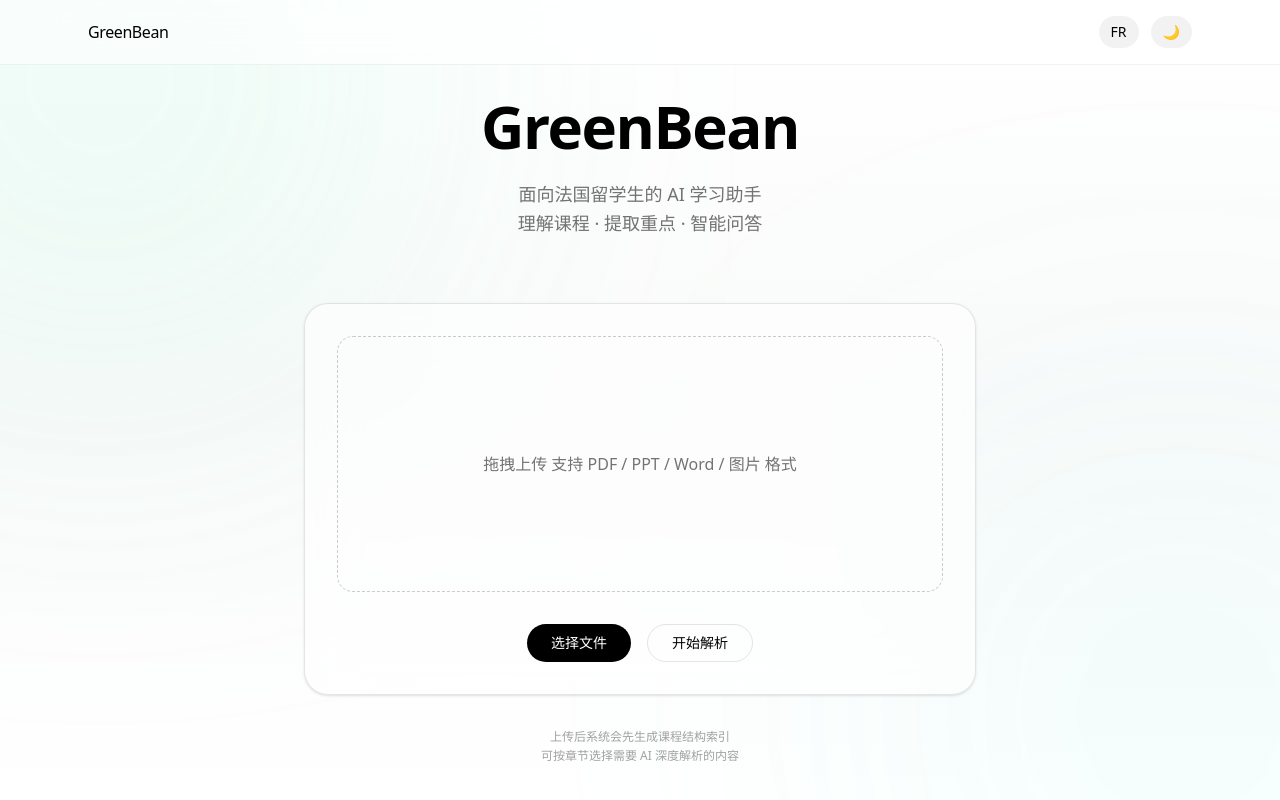
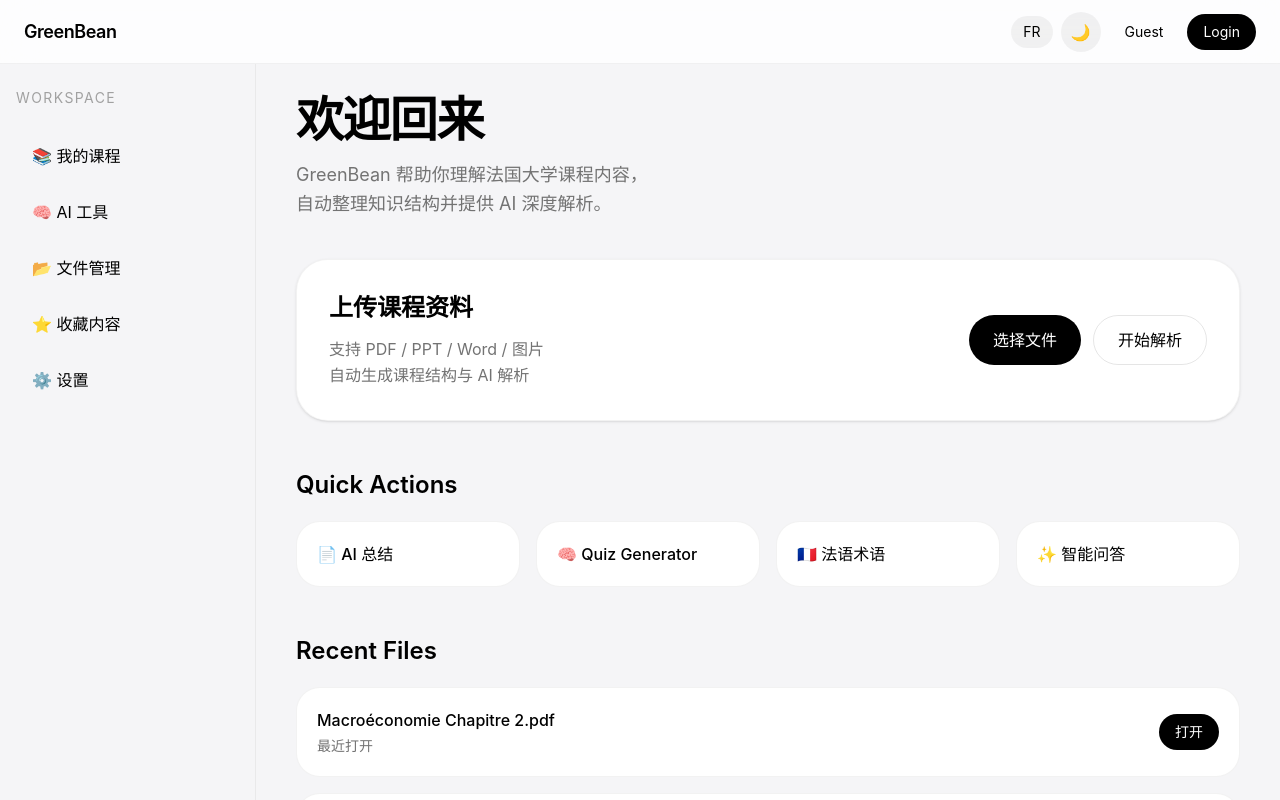
Before and after one commit to GreenBeanICE/greenbean-study-assistant, a React (Vite) app: page / in a window 1280 px wide. Shown: the top 800 px of the page. Built offline with nearby package versions, Linux system fonts and the light colour scheme.

Commit message:
更改了部分页面布局，暂存，需要先实现工作区页面后进行优化

```diff
--- a/src/App.tsx
+++ b/src/App.tsx
@@ -3,24 +3,22 @@
 import Navbar from "./components/ui/Navbar";
 
 function App() {
-  const [dark, setDark] = useState<boolean>(false);
+  // 深色模式状态
+  const [dark, setDark] = useState(false);
 
+  // 切换 dark class
   useEffect(() => {
-    if (dark) {
-      document.documentElement.classList.add("dark");
-    } else {
-      document.documentElement.classList.remove("dark");
-    }
+    document.documentElement.classList.toggle("dark", dark);
   }, [dark]);
 
   return (
-    <>
+    <div className="min-h-screen text-black dark:text-white transition-colors duration-300">
+
       <Navbar dark={dark} setDark={setDark} />
 
-      <div className="min-h-screen bg-white text-black dark:bg-black dark:text-white transition-colors">
-        <HomePage />
-      </div>
-    </>
+      <HomePage />
+
+    </div>
   );
 }
 
--- a/src/components/ui/Navbar.tsx
+++ b/src/components/ui/Navbar.tsx
@@ -6,27 +6,39 @@
   setDark: React.Dispatch<React.SetStateAction<boolean>>;
 }) {
   return (
-    <header className="w-full fixed top-0 left-0 z-50 backdrop-blur-xl bg-white/60 dark:bg-black/40 border-b border-black/5 dark:border-white/10 transition">
-      <div className="max-w-6xl mx-auto px-6 h-16 flex items-center justify-between">
+    <header className="fixed top-0 left-0 w-full h-16 z-50 backdrop-blur-xl bg-white/80 dark:bg-black/70 border-b border-black/5 dark:border-white/10">
+
+      <div className="h-full max-w-7xl mx-auto px-4 md:px-6 flex items-center justify-between">
 
         {/* Logo */}
-        <div className="font-medium tracking-tight text-black dark:text-white">
+        <div className="text-lg font-semibold tracking-tight">
           GreenBean
         </div>
 
-        <div className="flex items-center gap-3">
+        {/* 右侧 */}
+        <div className="flex items-center gap-2">
 
-          {/* 语言切换（法语） */}
-          <button className="text-sm px-3 py-1.5 rounded-full bg-black/5 dark:bg-white/10 hover:opacity-80 transition">
+          {/* 语言切换 */}
+          <button className="px-3 py-1.5 rounded-full text-sm bg-black/5 dark:bg-white/10 hover:scale-105 transition">
             FR
           </button>
 
-          {/* 深色模式切换 */}
+          {/* Dark mode */}
           <button
-            onClick={() => setDark(!dark)}
-            className="text-sm px-3 py-1.5 rounded-full bg-black/5 dark:bg-white/10 hover:scale-105 active:scale-95 transition"
+            onClick={() => setDark((prev) => !prev)}
+            className="w-10 h-10 rounded-full bg-black/5 dark:bg-white/10 hover:scale-105 transition"
           >
-            🌙
+            {dark ? "☀️" : "🌙"}
+          </button>
+
+          {/* Guest */}
+          <button className="px-4 py-2 rounded-full text-sm hover:bg-black/5 dark:hover:bg-white/10 transition">
+            Guest
+          </button>
+
+          {/* Login */}
+          <button className="px-4 py-2 rounded-full text-sm bg-black text-white dark:bg-white dark:text-black hover:scale-[1.02] transition">
+            Login
           </button>
 
         </div>
--- /dev/null
+++ b/src/components/ui/Sidebar.tsx
@@ -0,0 +1,36 @@
+function Sidebar() {
+  const items = [
+    "📚 我的课程",
+    "🧠 AI 工具",
+    "📂 文件管理",
+    "⭐ 收藏内容",
+    "⚙️ 设置",
+  ];
+
+  return (
+    <aside className="hidden md:flex w-64 flex-col border-r border-black/5 dark:border-white/10 px-4 py-6">
+
+      {/* 标题 */}
+      <div className="text-sm uppercase tracking-widest text-neutral-400 mb-6">
+        Workspace
+      </div>
+
+      {/* 菜单 */}
+      <div className="flex flex-col gap-2">
+
+        {items.map((item) => (
+          <button
+            key={item}
+            className="flex items-center px-4 py-3 rounded-2xl text-left hover:bg-black/5 dark:hover:bg-white/5 transition"
+          >
+            {item}
+          </button>
+        ))}
+
+      </div>
+
+    </aside>
+  );
+}
+
+export default Sidebar;
--- a/src/index.css
+++ b/src/index.css
@@ -1,8 +1,17 @@
 @import "tailwindcss";
+
+/* Apple 风字体 */
 
 body {
   margin: 0;
-  background: white;
-  color: black;
-  font-family: system-ui;
+
+  font-family:
+    -apple-system,
+    BlinkMacSystemFont,
+    "SF Pro Display",
+    "SF Pro Text",
+    system-ui,
+    sans-serif;
+
+  -webkit-font-smoothing: antialiased;
 }
--- a/src/pages/HomePage.tsx
+++ b/src/pages/HomePage.tsx
@@ -1,81 +1,147 @@
 import { motion } from "framer-motion";
+import Sidebar from "../components/ui/Sidebar";
 
 function HomePage() {
   return (
-    <div className="relative min-h-screen pt-24 overflow-hidden">
+    <div className="min-h-screen pt-16 bg-[#f5f5f7] dark:bg-[#0a0a0a] transition-colors duration-300">
 
-      <div className="absolute inset-0 bg-gradient-to-b from-white via-neutral-50 to-white dark:from-black dark:via-neutral-950 dark:to-black" />
+      {/* 主布局 */}
+      <div className="flex">
 
-      {/* 悬浮动效 */}
+        {/* 左侧 Sidebar */}
+        <Sidebar />
+
+        {/* 主内容 */}
+        <main className="flex-1 px-4 md:px-10 py-8">
+
+          {/* 欢迎区域 */}
           <motion.div
-        animate={{ y: [0, 30, 0] }}
-        transition={{ duration: 10, repeat: Infinity, ease: "easeInOut" }}
-        className="absolute top-[-200px] left-[-150px] w-[500px] h-[500px] bg-emerald-300/20 blur-[180px] rounded-full"
-      />
-
-      <motion.div
-        animate={{ y: [0, -40, 0] }}
-        transition={{ duration: 12, repeat: Infinity, ease: "easeInOut" }}
-        className="absolute bottom-[-200px] right-[-150px] w-[500px] h-[500px] bg-teal-300/10 blur-[180px] rounded-full"
-      />
-
-      <div className="relative z-10 flex flex-col items-center px-6">
-
-        <motion.div
-          initial={{ opacity: 0, y: 30 }}
+            initial={{ opacity: 0, y: 15 }}
             animate={{ opacity: 1, y: 0 }}
-          transition={{ duration: 0.8 }}
-          className="text-center max-w-3xl"
+            transition={{ duration: 0.6 }}
           >
-          <h1 className="text-5xl md:text-6xl font-semibold tracking-tight">
-            GreenBean
+            <h1 className="text-3xl md:text-5xl font-semibold tracking-tight">
+              欢迎回来
             </h1>
 
-          <p className="mt-6 text-lg text-neutral-500 dark:text-neutral-400 leading-relaxed">
-            面向法国留学生的 AI 学习助手<br />
-            理解课程 · 提取重点 · 智能问答
+            <p className="mt-4 text-neutral-500 dark:text-neutral-400 text-base md:text-lg leading-relaxed">
+              GreenBean 帮助你理解法国大学课程内容，
+              <br />
+              自动整理知识结构并提供 AI 深度解析。
             </p>
           </motion.div>
 
+          {/* 上传卡片 */}
           <motion.div
-          initial={{ opacity: 0, y: 40, scale: 0.98 }}
-          animate={{ opacity: 1, y: 0, scale: 1 }}
-          transition={{ delay: 0.2, duration: 0.8 }}
-          className="mt-16 w-full max-w-2xl"
+            initial={{ opacity: 0, y: 25 }}
+            animate={{ opacity: 1, y: 0 }}
+            transition={{ delay: 0.15, duration: 0.6 }}
+            className="mt-10"
           >
-          <div className="rounded-3xl border border-black/10 dark:border-white/10 bg-white/60 dark:bg-white/5 backdrop-blur-xl p-8 shadow-sm">
+            <div className="rounded-[32px] bg-white dark:bg-white/5 border border-black/5 dark:border-white/10 p-6 md:p-8 shadow-sm backdrop-blur-xl">
 
-            {/* 上传部分 */}
-            <div className="h-64 rounded-2xl border border-dashed border-black/20 dark:border-white/10 flex items-center justify-center text-neutral-500 transition hover:scale-[1.01]">
-              拖拽上传 支持 PDF / PPT / Word / 图片 格式
+              <div className="flex flex-col md:flex-row md:items-center md:justify-between gap-6">
+
+                {/* 左边 */}
+                <div>
+                  <h2 className="text-2xl font-semibold">
+                    上传课程资料
+                  </h2>
+
+                  <p className="mt-3 text-neutral-500 dark:text-neutral-400 leading-relaxed">
+                    支持 PDF / PPT / Word / 图片
+                    <br />
+                    自动生成课程结构与 AI 解析
+                  </p>
                 </div>
 
-            {/* 按钮 */}
-            <div className="flex justify-center gap-4 mt-8">
-              <button className="px-6 py-2 rounded-full bg-black text-white dark:bg-white dark:text-black text-sm hover:scale-[1.03] transition">
+                {/* 右边按钮 */}
+                <div className="flex flex-col sm:flex-row gap-3">
+
+                  <button className="px-6 py-3 rounded-full bg-black text-white dark:bg-white dark:text-black hover:scale-[1.02] transition">
                     选择文件
                   </button>
 
-              <button className="px-6 py-2 rounded-full border border-black/10 dark:border-white/10 text-sm hover:scale-[1.03] transition">
+                  <button className="px-6 py-3 rounded-full border border-black/10 dark:border-white/10 hover:bg-black/5 dark:hover:bg-white/5 transition">
                     开始解析
                   </button>
+
+                </div>
+
               </div>
 
             </div>
           </motion.div>
 
-        {/* 注释 */}
-        <motion.p
-          initial={{ opacity: 0, y: 10 }}
-          animate={{ opacity: 1, y: 0 }}
-          transition={{ delay: 0.6, duration: 0.6 }}
-          className="text-center text-neutral-400 dark:text-neutral-500 text-xs mt-8 leading-relaxed max-w-md"
+          {/* Quick Actions */}
+          <section className="mt-12">
+
+            <h2 className="text-2xl font-semibold mb-5">
+              Quick Actions
+            </h2>
+
+            <div className="grid grid-cols-2 lg:grid-cols-4 gap-4">
+
+              {[
+                "📄 AI 总结",
+                "🧠 Quiz Generator",
+                "🇫🇷 法语术语",
+                "✨ 智能问答",
+              ].map((item) => (
+                <div
+                  key={item}
+                  className="rounded-3xl bg-white dark:bg-white/5 border border-black/5 dark:border-white/10 p-5 hover:scale-[1.02] transition cursor-pointer"
                 >
-          上传后系统会先生成课程结构索引
-          <br />
-          可按章节选择需要 AI 深度解析的内容
-        </motion.p>
+                  <p className="font-medium">
+                    {item}
+                  </p>
+                </div>
+              ))}
 
+            </div>
+          </section>
+
+          {/* Recent Files */}
+          <section className="mt-12">
+
+            <h2 className="text-2xl font-semibold mb-5">
+              Recent Files
+            </h2>
+
+            <div className="space-y-4">
+
+              {[
+                "Macroéconomie Chapitre 2.pdf",
+                "Analyse Mathématique.pptx",
+                "Droit Civil Notes.docx",
+              ].map((file) => (
+                <div
+                  key={file}
+                  className="rounded-3xl bg-white dark:bg-white/5 border border-black/5 dark:border-white/10 p-5 flex items-center justify-between"
+                >
+
+                  <div>
+                    <p className="font-medium">
+                      {file}
+                    </p>
+
+                    <p className="text-sm text-neutral-500 mt-1">
+                      最近打开
+                    </p>
+                  </div>
+
+                  <button className="px-4 py-2 rounded-full text-sm bg-black text-white dark:bg-white dark:text-black">
+                    打开
+                  </button>
+
+                </div>
+              ))}
+
+            </div>
+
+          </section>
+
+        </main>
       </div>
     </div>
   );
--- a/tailwind.config.js
+++ b/tailwind.config.js
@@ -1,11 +1,14 @@
 export default {
   darkMode: "class",
+
   content: [
     "./index.html",
     "./src/**/*.{js,ts,jsx,tsx}",
   ],
+
   theme: {
     extend: {},
   },
+
   plugins: [],
-}
+};
```
Lines whose indentation alone changed are shown as unchanged.
